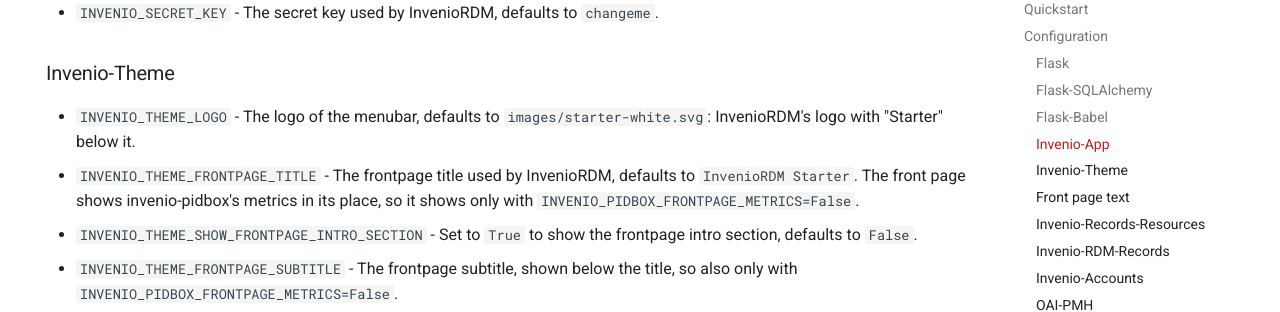
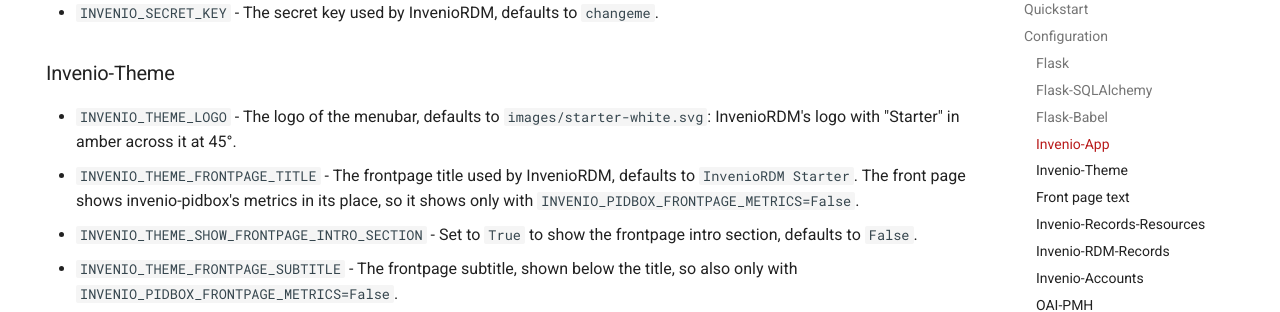
Before and after one commit to front-matter/invenio-rdm-starter, an MkDocs documentation site: the page built from docs/index.md, in a window 1280 px wide and 900 px high, scrolled down 3025 px. Shown: the part 153-465 px from the top of the window. Built offline with MkDocs 1.6.1 and Material for MkDocs 9.7.7, drawn with Linux system fonts in a browser that asks for light colours; comment, search, counter and statistics services are not loaded.

Commit message:
style: mark the logo with Starter across RDM at 45°
InvenioRDM's logo at its own size again, with "Starter" in amber rising
over "RDM", outlined in the menubar's slate, instead of below it, which
made the logo taller and its margins smaller.

```diff
--- a/docs/index.md
+++ b/docs/index.md
@@ -84,7 +84,7 @@ The `docker-compose.yml` configuration can be modified to suit your needs using
 
 ### Invenio-Theme
 
-* `INVENIO_THEME_LOGO` - The logo of the menubar, defaults to `images/starter-white.svg`: InvenioRDM's logo with "Starter" below it.
+* `INVENIO_THEME_LOGO` - The logo of the menubar, defaults to `images/starter-white.svg`: InvenioRDM's logo with "Starter" in amber across it at 45°.
 * `INVENIO_THEME_FRONTPAGE_TITLE` - The frontpage title used by InvenioRDM, defaults to `InvenioRDM Starter`. The front page shows invenio-pidbox's metrics in its place, so it shows only with `INVENIO_PIDBOX_FRONTPAGE_METRICS=False`.
 * `INVENIO_THEME_SHOW_FRONTPAGE_INTRO_SECTION` - Set to `True` to show the frontpage intro section, defaults to `False`.
 * `INVENIO_THEME_FRONTPAGE_SUBTITLE` - The frontpage subtitle, shown below the title, so also only with `INVENIO_PIDBOX_FRONTPAGE_METRICS=False`.
```
Also changed, not shown: site/invenio_rdm_starter/config.py, static/images/starter-white.svg.
